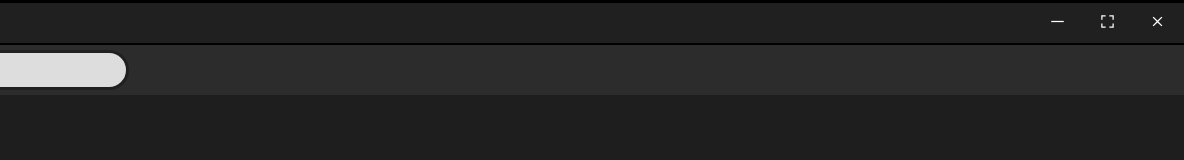
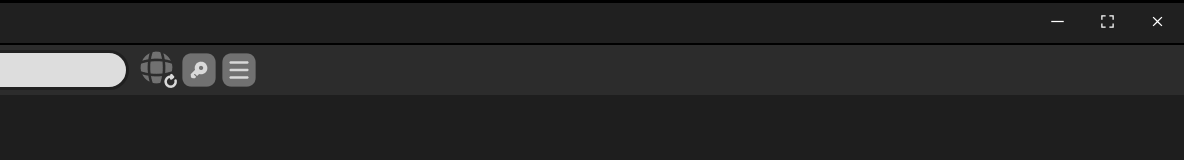
Before and after one commit to MigueldeHaroce/AirosBrowser, an Electron app: page AirosFiles/src/searchPage.html in a window 1440 px wide. Shown: the full height of the page, 256-1440 px from the left. Drawn offline with Linux system fonts and the light colour scheme.

Commit message:
May 14, 2023, 9:34 PM

```diff
--- a/AirosFiles/src/searchPage.css
+++ b/AirosFiles/src/searchPage.css
@@ -491,3 +491,22 @@ input[type="text"] {
     padding-left: 13px;
     padding-right: 15px;
 }
+
+#rightLogos {
+    align-items: left;
+    display: inline-flex;
+    justify-content: space-between;
+    margin-left: 10px;
+}
+
+#noWifiBtn:active {
+    content: url("icons/globalrefreshbold.png");
+}
+
+#passwordLogo:active {
+    content: url("icons/keysquarebold.png");
+}
+
+#configMenuLogo:active {
+    content: url("icons/hambergermenubold.png");
+}
--- a/AirosFiles/src/searchPage.html
+++ b/AirosFiles/src/searchPage.html
@@ -33,6 +33,9 @@
                     <input type="text" id="textSearch" name="textSearch" placeholder="Search...">
                 </div>
                 <div id="rightLogos">
+                    <img id="noWifiBtn" class="controlBrowser" src="icons/globalrefresh.png"></img>
+                    <img id="passwordLogo" class="controlBrowser" src="icons/keysquare.png"></img>
+                    <img id="configMenuLogo" class="controlBrowser" src="icons/hambergermenu.png"></img>
 
                 </div>
             </div>
```
Also changed, not shown: AirosFiles/src/icons/globalrefresh.png (added), AirosFiles/src/icons/globalrefreshbold.png (added), AirosFiles/src/icons/hambergermenu.png (added), AirosFiles/src/icons/hambergermenubold.png (added), AirosFiles/src/icons/keysquare.png (added), AirosFiles/src/icons/keysquarebold.png (added).
